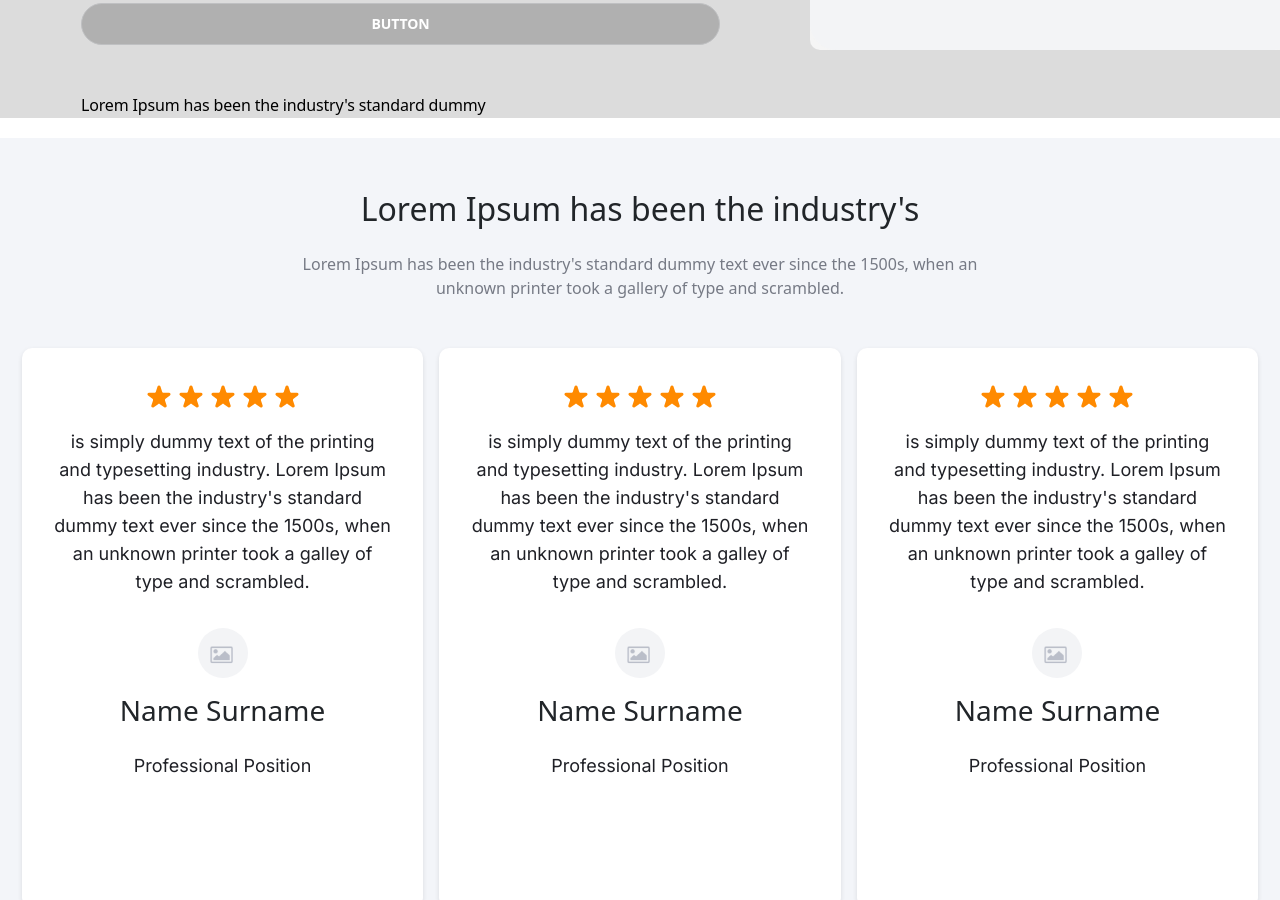
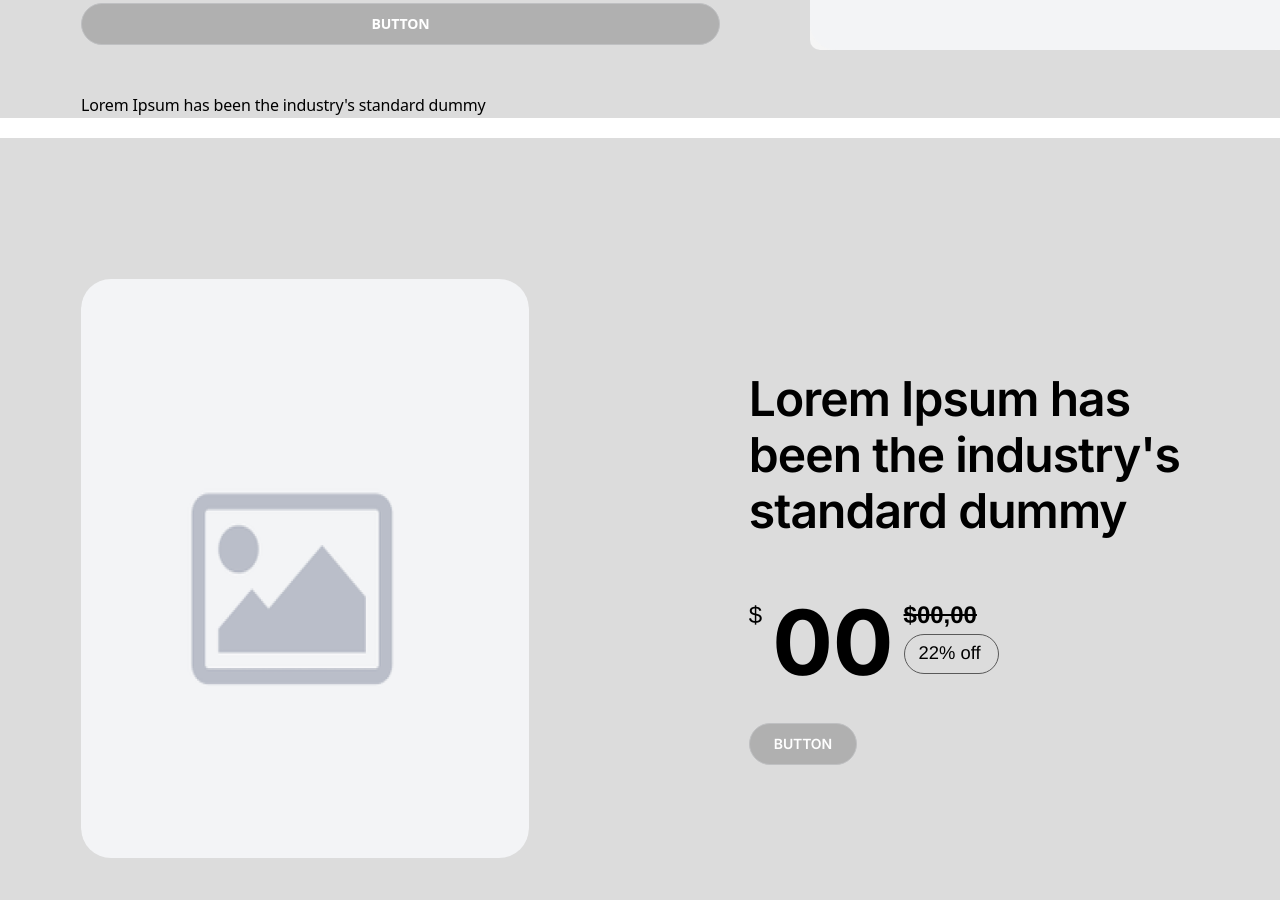
Before and after one commit to lucassdacosta/Projeto_Eficaz, a plain HTML site: page index.html in a window 1280 px wide. Shown: the part 1395-2295 px from the top of the page. Drawn offline with nearby package versions, Linux system fonts and the light colour scheme.

Commit message:
Inserindo section 5 e css

```diff
--- a/assets/css/sections/section-5.css
+++ b/assets/css/sections/section-5.css
@@ -0,0 +1,143 @@
+@import url('https://fonts.googleapis.com/css2?family=Inter:ital,opsz,wght@0,14..32,100..900;1,14..32,100..900&display=swap');
+
+.section-5 {
+    border-radius: 1.875rem;
+    background: #DCDCDC;
+    width: 87.5rem;
+    height: 58rem;
+    flex-shrink: 0;
+    gap: 5.63rem;
+    padding: 87.5rem, 58rem;
+    margin: 1.25rem;
+    padding: 8.80rem;
+}
+
+.content-carrossel{
+    display: inline-flex;
+    align-items: center;
+    gap: 13.75rem;
+}
+
+.image-carrossel img{
+    display: flex;
+    width: 28rem;
+    height: 36.1875rem;
+    align-items: center;
+    border-radius: 1.875rem;
+}
+
+.details-carrossel{
+    display: flex;
+    width: 28.125rem;
+    flex-direction: column;
+    align-items: flex-start;
+    gap: 2rem;
+}
+
+.text-carrossel{
+    display: flex;
+    flex-direction: column;
+    align-items: flex-start;
+    gap: 3.5rem;
+    align-self: stretch;
+}
+
+.tittle-carrossel{
+    display: flex;
+    flex-direction: column;
+    align-items: flex-start;
+    gap: 2rem;
+}
+
+.tittle-carrossel h1{
+    color: #000;
+    font-family: 'Inter';
+    font-size: 3rem;
+    font-style: normal;
+    font-weight: 600;
+    line-height: 3.5rem; /* 116.667% */
+    letter-spacing: -0.06rem;
+}
+
+.price-carrossel{
+    display: flex;
+    align-items: flex-start;
+    gap: 0.625rem;
+}
+
+
+.price-carrossel .dollar-sign{
+    color: #000;
+    font-family:'Franklin Gothic Medium', 'Arial Narrow', Arial, sans-serif;
+    font-size: 1.5rem;
+    font-style: normal;
+    font-weight: 400;
+    line-height: 1.5rem; /* 100% */
+}
+
+.price-carrossel h2{
+    color: #000;
+    /* h2 */
+    font-family: 'Inter';
+    font-size: 5.625rem;
+    font-style: normal;
+    font-weight: 700;
+    line-height: 5rem; /* 88.889% */
+}
+
+.cents-carrossel{
+    display: flex;
+    flex-direction: column;
+    align-items: flex-start;
+    gap: 0.4375rem;
+}
+
+.cents-carrossel .cents{
+    color: #000;
+    font-family:'Franklin Gothic Medium', 'Arial Narrow', Arial, sans-serif;
+    font-weight: bolder;
+    font-size: 1.5rem;
+    font-style: normal;
+    line-height: 1.5rem; /* 100% */
+    text-decoration-line: line-through;
+}
+
+.icon-carrossel{
+    border-radius: 2.5rem;
+    border: 1px solid #595959;
+    display: flex;
+    padding: 0.375rem 0.875rem;
+    justify-content: center;
+    align-items: center;
+    gap: 0.625rem;
+}
+
+.icon-carrossel p{
+    color: #000;
+    width: 4.0625rem;
+    height: 0.6rem;
+    font-family: 'Franklin Gothic Medium', 'Arial Narrow', Arial, sans-serif;
+    font-size: 1.15rem; /* 1.25 rem default */
+    font-style: normal;
+    font-weight: 400;
+    line-height: 1.5rem; /* 120% */
+}
+
+.button-carrossel{
+    display: flex;
+    color: #FFF;
+    padding: 0.5rem 1.5rem;
+    justify-content: center;
+    align-items: center;
+    gap: 1.875rem;
+    border-radius: 2.5rem;
+    border: 1px solid var(--Base-40, #BFC0C2);
+    background: #B0B0B0;
+    font-family: Inter;
+    font-size: 0.875rem;
+    font-style: normal;
+    font-weight: 600;
+    line-height: 1.5rem; /* 171.429% */
+    letter-spacing: -0.00875rem;
+    text-transform: uppercase;
+}
--- a/index.html
+++ b/index.html
@@ -50,6 +50,33 @@
             <img src="assets/image/Rectangle 34624248.png" alt="Image Placeholder">
 
         </div>
+    </section>
+    <section class="section-5">
+      <div class="content-carrossel">
+        <div class="image-carrossel">
+          <img class="image" src="assets/image/Rectangle 34624248.png" alt="Image Placeholder">
+        </div>
+        <div class="details-carrossel">
+          <div class="text-carrossel">
+            <div class="tittle-carrossel">
+              <h1>Lorem Ipsum has been the industry's standard dummy</h1>
+            </div>
+            <div class="price-carrossel">
+              <p class="dollar-sign">$</p>
+              <h2>00</h2>
+              <div class="cents-carrossel">
+                <span class="cents">$00,00</span>
+                <div class="icon-carrossel">
+                  <p>22% off</p>
+                </div>
+              </div>
+            </div>
+          </div>
+          <div>
+            <button class="button-carrossel">Button</button>
+          </div>
+        </div>
+      </div>
     </section>
     <section class="section-6">
       <h2>Lorem Ipsum has been the industry's</h2>
```
